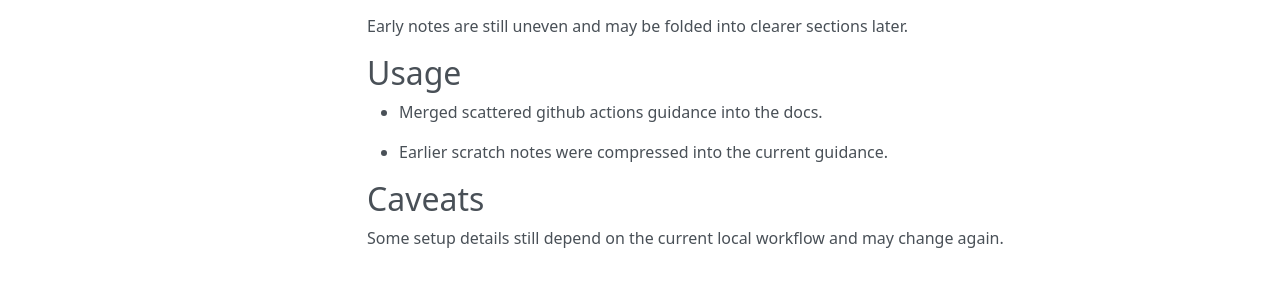
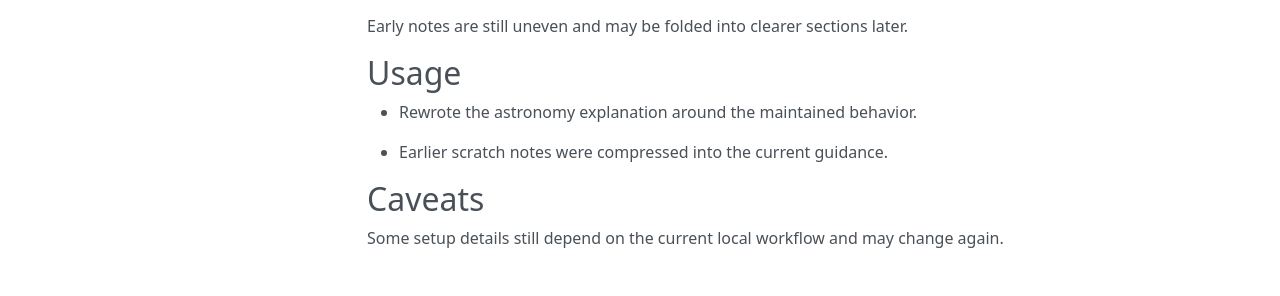
Before and after one commit to sebastianspicker/phyphox-arduino-classroom-kit, an MkDocs documentation site: the page built from docs/README.md, in a window 1280 px wide. Shown: the part 340-636 px from the top of the page. Built offline with MkDocs 1.6.1, drawn with Linux system fonts in a browser that asks for light colours; nearby versions of some CDN libraries.

Commit message:
docs(astronomy): clarify operator guidance for astronomy

```diff
--- a/docs/README.md
+++ b/docs/README.md
@@ -11,7 +11,7 @@ This page keeps the current readme guidance concise after earlier rough notes.
 Early notes are still uneven and may be folded into clearer sections later.
 
 ## Usage
-- Merged scattered github actions guidance into the docs.
+- Rewrote the astronomy explanation around the maintained behavior.
 
 - Earlier scratch notes were compressed into the current guidance.
 
```
Also changed, not shown: README.md (+2 -2 lines), docs/ASTRONOMY_EXPERIMENTS_COMPANION.md (+1 -1 lines).
